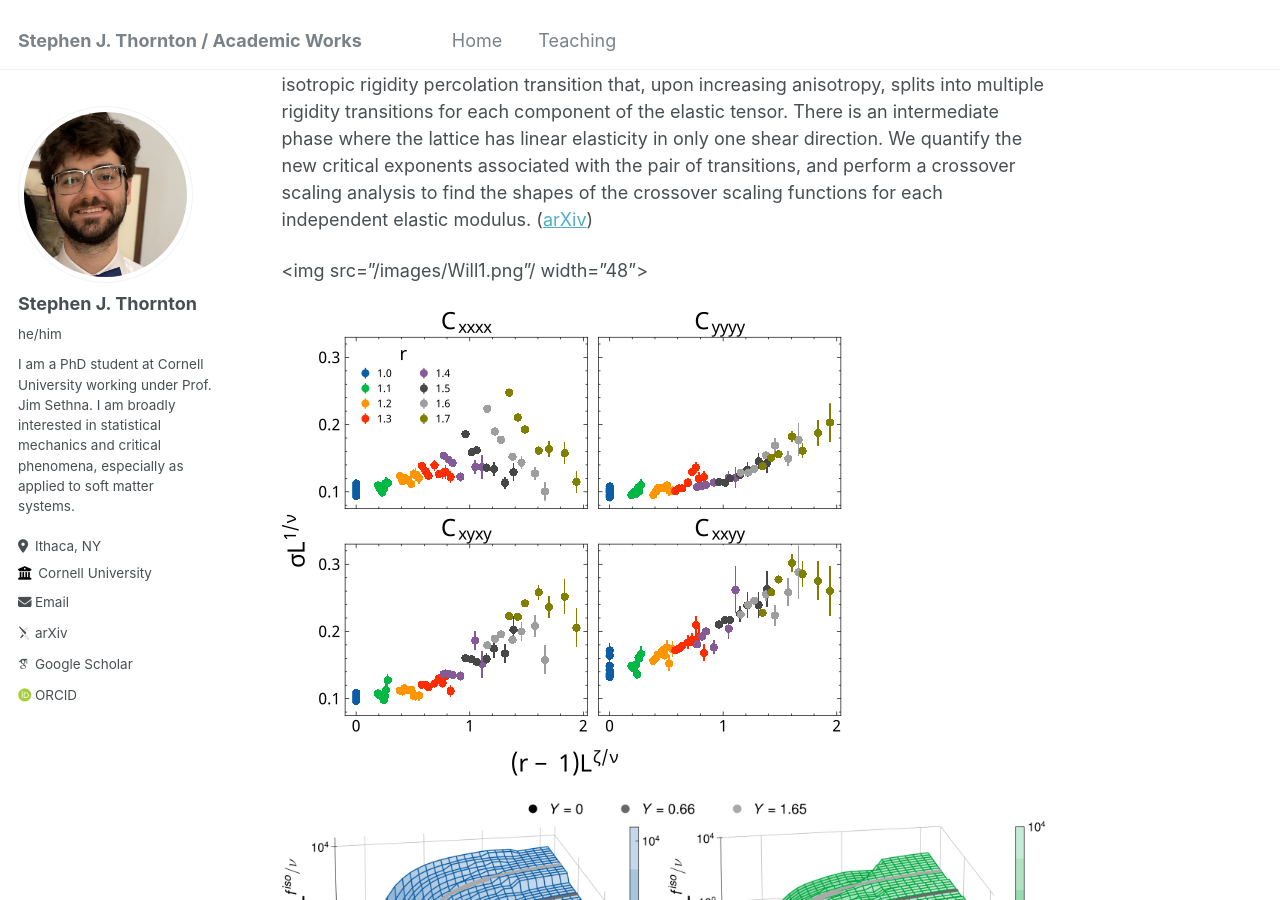
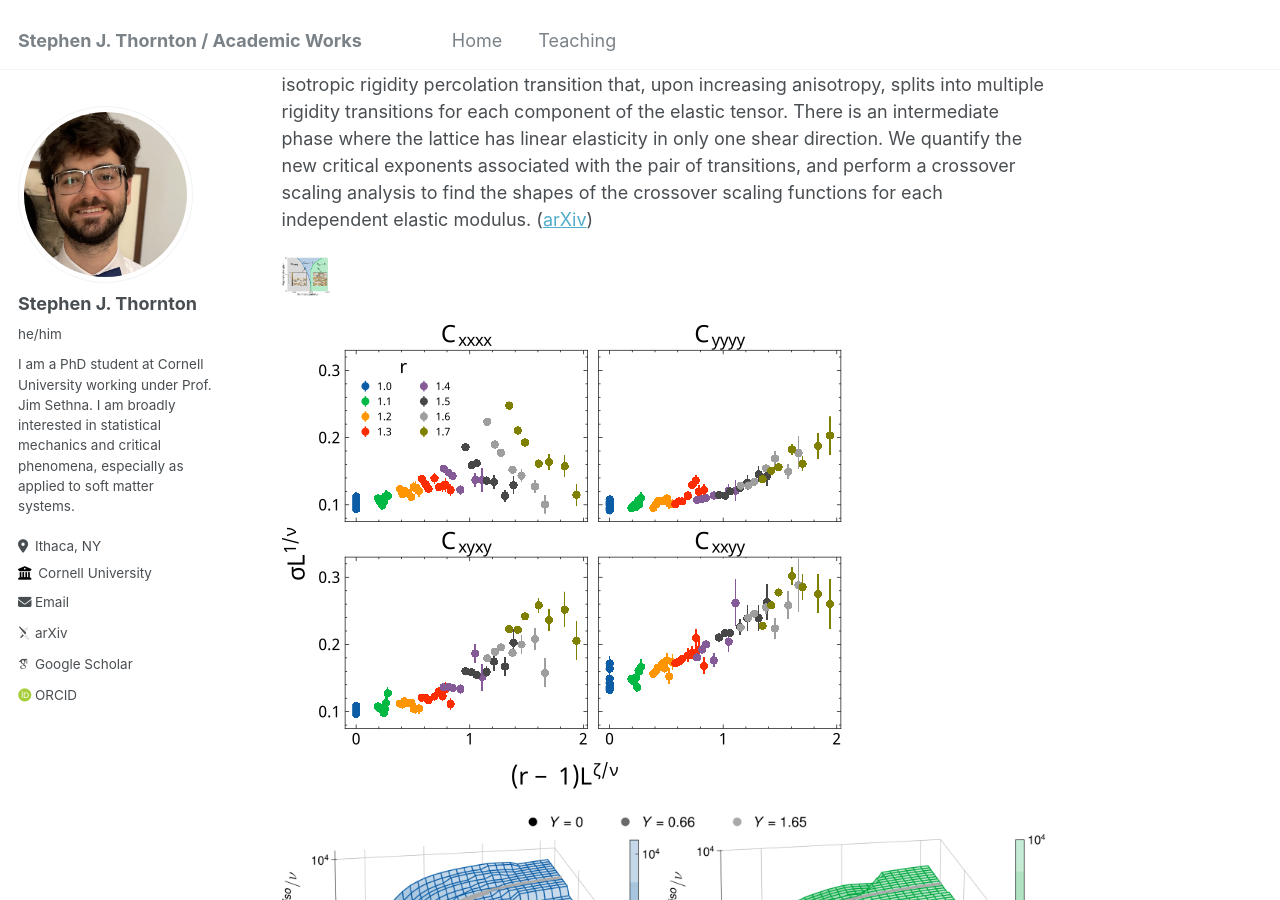
Before and after one commit to stephen-thornton/stephen-thornton.github.io, a Jekyll site: the page built from _pages/about.md, in a window 1280 px wide and 900 px high, scrolled down 3569 px. Built offline with Jekyll 4.4.1, drawn with Linux system fonts in a browser that asks for light colours; some web fonts are replaced.

Commit message:
Update about.md

```diff
--- a/_pages/about.md
+++ b/_pages/about.md
@@ -30,7 +30,7 @@ Collaborators: William Wang, Bulbul Chakraborty, Anna Barth, Navneet Singh, Japh
 
 We perform a detailed numerical investigation of the critical phenomena present within a bond-diluted triangular lattice in which bonds are preferentially removed in a particular direction, inducing a long-wavelength anisotropy. Anticipating different scaling for each of the statistically independent long-wavelength elastic moduli, we measure each component of the elastic tensor by performing several distinct shears. We find an isotropic rigidity percolation transition that, upon increasing anisotropy, splits into multiple rigidity transitions for each component of the elastic tensor. There is an intermediate phase where the lattice has linear elasticity in only one shear direction. We quantify the new critical exponents associated with the pair of transitions, and perform a crossover scaling analysis to find the shapes of the crossover scaling functions for each independent elastic modulus. ([arXiv](https://arxiv.org/abs/2409.08565))
 
-<img src="/images/Will1.png"/ width="48">
+<img src="/images/Will1.png" width="48">
 
 <img src="/images/Will2.png"/>
 
```
